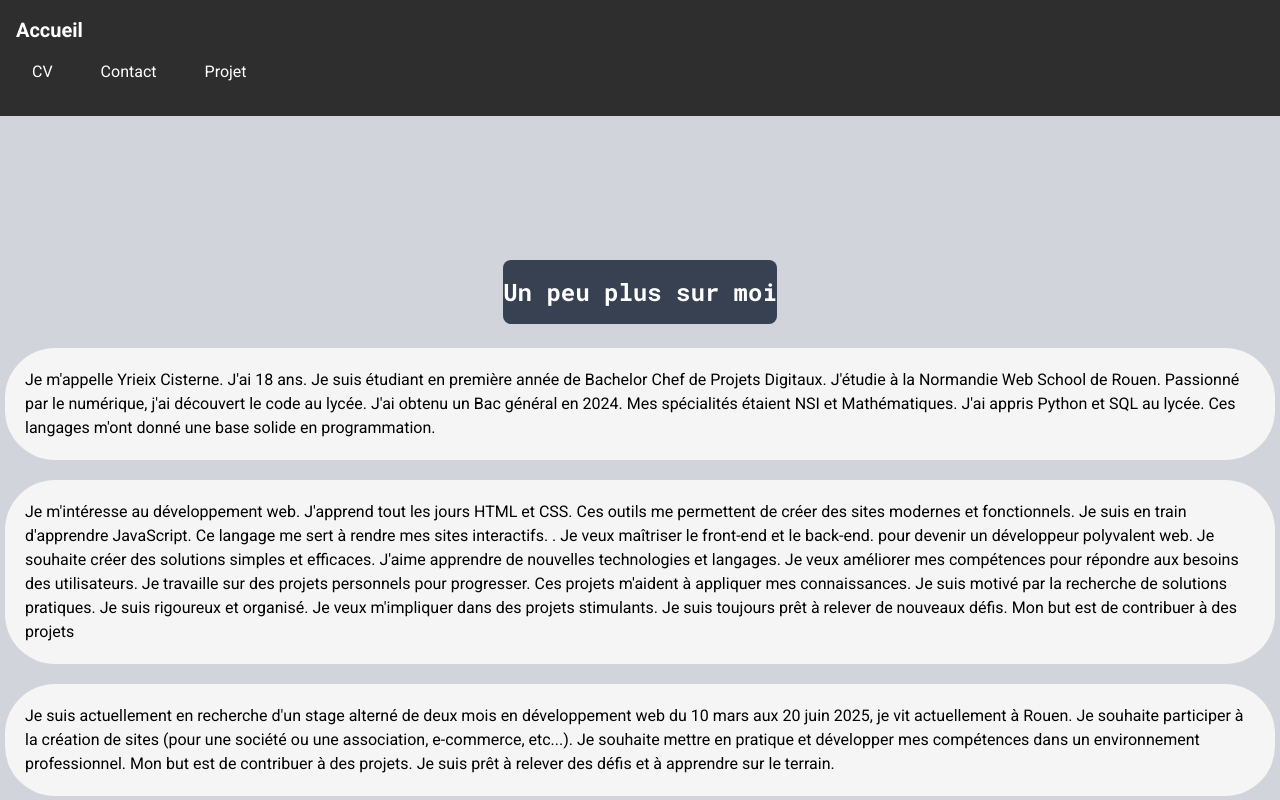
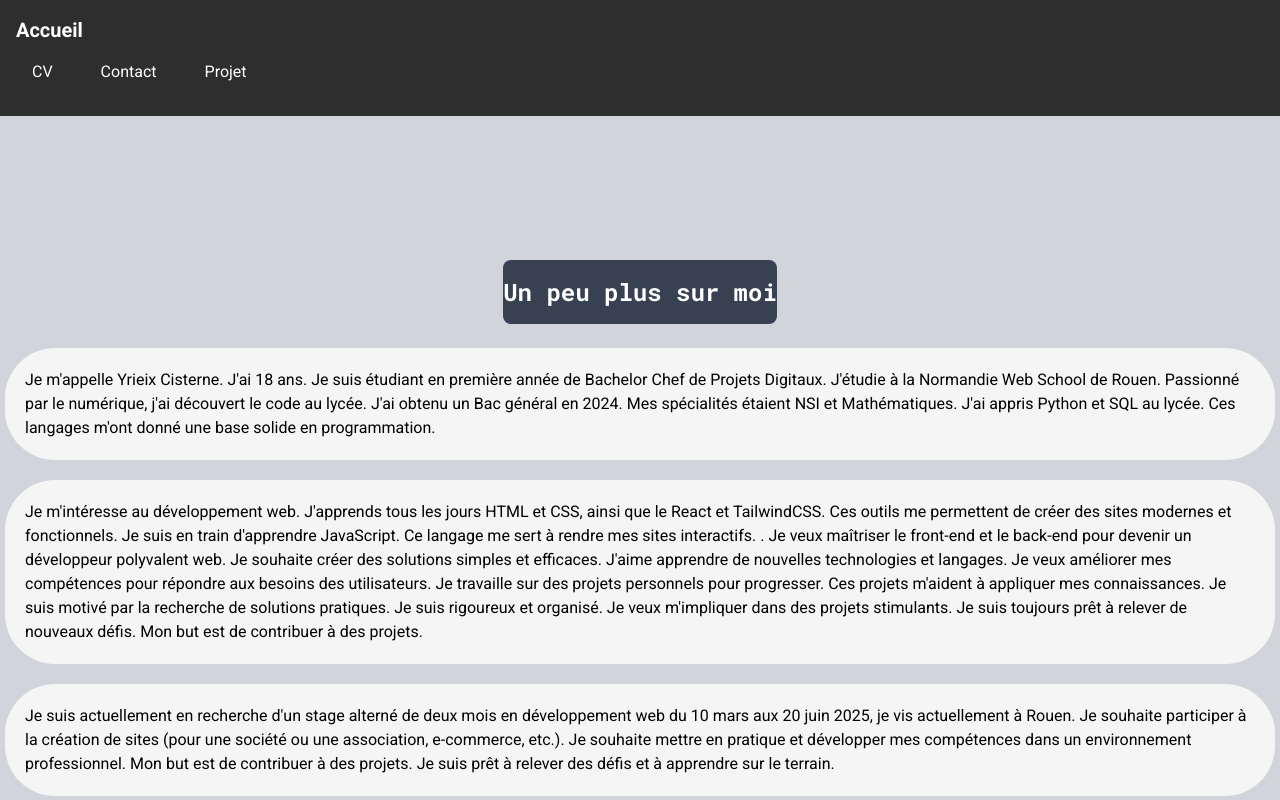
Before and after one commit to yrieix-cisterne-nws/creerunnextjs, a React (Create React App) app: page /bio in a window 1280 px wide. Shown: the top 800 px of the page. Built offline with nearby package versions, Linux system fonts and the light colour scheme.

Commit message:
Corrections d'erreurs

```diff
--- a/src/component/Carousel.jsx
+++ b/src/component/Carousel.jsx
@@ -22,7 +22,7 @@ const InterviewCarousel = () => {
 
       <p>
         J'ai réalisé une interview et créé un carrousel pour présenter un étudiant de la Normandie Web School, en alternance chez
-        <a href="https://jwin.fr/" className="text-blue-500 underline" target="_blank" rel="noopener noreferrer"> JWIN</a>.
+        <a href="https://jwin.fr/" className="text-blue-500 underline" target="_blank" rel="noopener noreferrer"> JWIN</a>. Il y travaille en tant que Développeur web.
       </p>
 
       <Swiper
--- a/src/component/Footer.jsx
+++ b/src/component/Footer.jsx
@@ -2,7 +2,7 @@ import { Link } from "react-router-dom";
 
 export const Footer = () => {
   return (
-    <div style={{ fontFamily: 'Roboto'}} >
+    <div style={{ fontFamily: 'Roboto'}} className="pt-4 bg-gray-300">
       <footer className="bg-[#2e2e2e] text-white p-1">
         <p>© 2025 Yrieix Cisterne. Tous droits réservés.</p>
         <br />
--- a/src/pages/Bio.jsx
+++ b/src/pages/Bio.jsx
@@ -6,36 +6,26 @@ const Bio = () => {
           <h1 style={{fontFamily: 'Roboto Mono'}} className="bg-gray-700 text-white text-2xl font-bold py-4 rounded-lg">Un peu plus sur moi</h1>
         </main>
     <p className="background_text p-5 bg-[#f5f5f5] rounded-[50px] mb-5 mx-[5px]">
-    Je m'appelle Yrieix Cisterne. J'ai 18 ans. Je suis étudiant en
-    première année de Bachelor Chef de Projets Digitaux. J'étudie à la
-    Normandie Web School de Rouen. Passionné par le numérique, j'ai
-    découvert le code au lycée. J'ai obtenu un Bac général en 2024. Mes
-    spécialités étaient NSI et Mathématiques. J'ai appris Python et SQL
-    au lycée. Ces langages m'ont donné une base solide en programmation.
+      Je m'appelle Yrieix Cisterne. J'ai 18 ans. Je suis étudiant en première année de Bachelor Chef de Projets Digitaux.
+      J'étudie à la Normandie Web School de Rouen. Passionné par le numérique, j'ai découvert le code au lycée.
+      J'ai obtenu un Bac général en 2024. Mes spécialités étaient NSI et Mathématiques.
+      J'ai appris Python et SQL au lycée. Ces langages m'ont donné une base solide en programmation.
     </p>
     <p className="background_text p-5 bg-[#f5f5f5] rounded-[50px] mb-5 mx-[5px]">
-        Je m'intéresse au développement web. J'apprend tout les jours HTML
-      et CSS. Ces outils me permettent de créer des sites modernes et
-      fonctionnels. Je suis en train d'apprendre JavaScript. Ce langage me
-      sert à rendre mes sites interactifs. . Je veux maîtriser le
-      front-end et le back-end. pour devenir un développeur polyvalent
-      web. Je souhaite créer des solutions simples et efficaces. J'aime
-      apprendre de nouvelles technologies et langages. Je veux améliorer
-      mes compétences pour répondre aux besoins des utilisateurs. Je
-      travaille sur des projets personnels pour progresser. Ces projets
-      m'aident à appliquer mes connaissances. Je suis motivé par la
-      recherche de solutions pratiques. Je suis rigoureux et organisé. Je
-      veux m'impliquer dans des projets stimulants. Je suis toujours prêt
-      à relever de nouveaux défis. Mon but est de contribuer à des projets
+
+    Je m'intéresse au développement web. J'apprends tous les jours HTML et CSS, ainsi que le React et TailwindCSS.
+     Ces outils me permettent de créer des sites modernes et fonctionnels. Je suis en train d'apprendre JavaScript.
+     Ce langage me sert à rendre mes sites interactifs. . Je veux maîtriser le front-end et le back-end pour devenir un développeur polyvalent web.
+     Je souhaite créer des solutions simples et efficaces. J'aime apprendre de nouvelles technologies et langages.
+     Je veux améliorer mes compétences pour répondre aux besoins des utilisateurs. Je travaille sur des projets personnels pour progresser.
+     Ces projets m'aident à appliquer mes connaissances. Je suis motivé par la recherche de solutions pratiques. Je suis rigoureux et organisé.
+     Je veux m'impliquer dans des projets stimulants. Je suis toujours prêt à relever de nouveaux défis. Mon but est de contribuer à des projets.
         </p>
         <p className="background_text p-5 bg-[#f5f5f5] rounded-[50px] mx-[5px]">
-        Je suis actuellement en recherche d'un stage alterné de deux mois en
-      développement web du 10 mars aux 20 juin 2025, je vit actuellement à
-      Rouen. Je souhaite participer à la création de sites (pour une
-      société ou une association, e-commerce, etc...). Je souhaite mettre
-      en pratique et développer mes compétences dans un environnement
-      professionnel. Mon but est de contribuer à des projets. Je suis prêt
-      à relever des défis et à apprendre sur le terrain.
+        Je suis actuellement en recherche d'un stage alterné de deux mois en développement web du 10 mars aux 20 juin 2025,
+        je vis actuellement à Rouen. Je souhaite participer à la création de sites (pour une société ou une association, e-commerce, etc.).
+        Je souhaite mettre en pratique et développer mes compétences dans un environnement professionnel. Mon but est de contribuer à des projets.
+        Je suis prêt à relever des défis et à apprendre sur le terrain.
         </p></div>
     );
 };
--- a/src/pages/Home.jsx
+++ b/src/pages/Home.jsx
@@ -13,7 +13,7 @@ const Home = () => {
         </main>
             <img src="photodemoi.png" alt="Yrieix Cisterne" className="h-[100px] block m-auto sm:h-[250px] lg:h-[250px]" />
 
-            <div id="main_text" style={{ fontFamily: 'Roboto'}} className="justify-center top-1/2 text-black">
+            <div id="main_text" style={{ fontFamily: 'Roboto'}} className="justify-center top-1/2 text-black pt-4">
               <p className="background_text p-5 bg-[#f5f5f5] rounded-[50px] mb-5 mx-[5px]">
               Je m'appelle Yrieix Cisterne. J'ai 18 ans. Je suis étudiant en
             première année de Bachelor Chef de Projets Digitaux. J'étudie à la
@@ -33,7 +33,7 @@ const Home = () => {
           </div>
         </section>
 
-        <div style={{ fontFamily: 'Roboto'}} className='bg-[url("./assets/images/waterbackground.png")] w-full h-[100px]'>
+        <div style={{ fontFamily: 'Roboto'}} className='bg-[url("./assets/images/waterbackground.png")] w-full h-[100px] pt-4'>
           <p id="status_text" className="flex justify-center content-center">
             ACTUELLEMENT : <br /> <br /> En recherche de stage
           </p>
```
Also changed, not shown: src/pages/Projet.jsx (+8 -9 lines).
